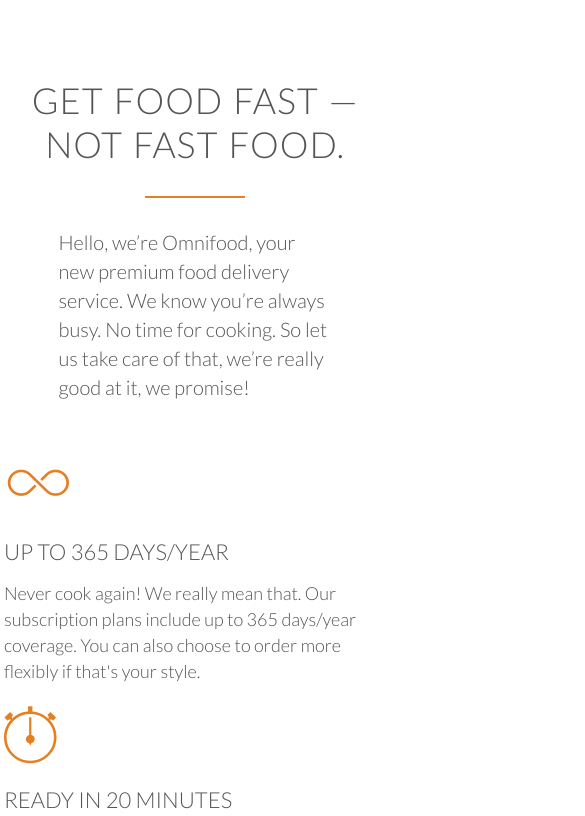
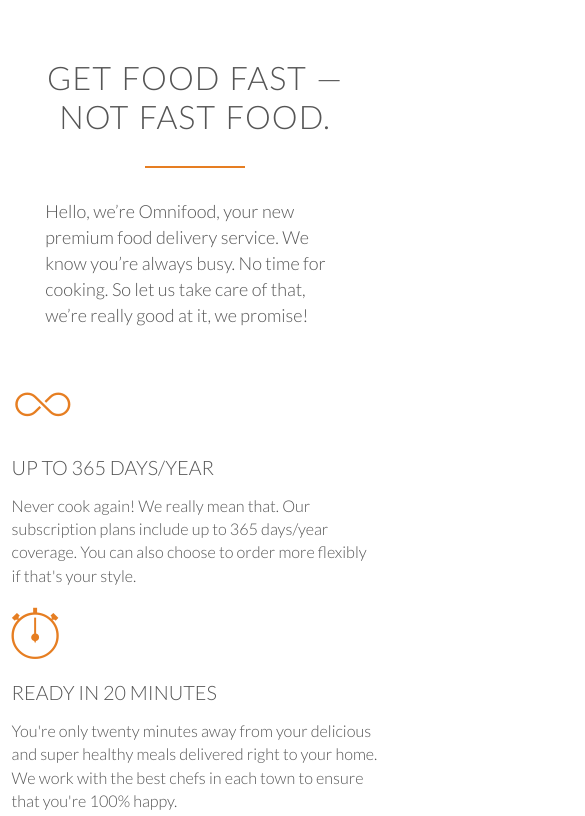
Before and after one commit to ventureful/pixel-perfect-responsive-websites, a plain HTML site: page omnifood/index.html in a window 390 px wide. Shown: the part 846-1662 px from the top of the page, 585 px wide, since content can reach past the window. Drawn offline with Linux system fonts and the light colour scheme; files whose address does not match are found by name.

Commit message:
making the website responsive with media queries

```diff
--- a/omnifood/index.html
+++ b/omnifood/index.html
@@ -1,14 +1,16 @@
 <!DOCTYPE html>
 <html lang="en">
     <head>
-        <meta charset="UTF-8">
-        <title>Omnifood</title>
+        <meta charset="UTF-8" name="viewport" content="width=device=width, initial-scale=1.0">
 
         <link rel="stylesheet" type="text/css" href="node_modules/normalize.css/normalize.css">
         <link rel="stylesheet" type="text/css" href="vendors/css/grid.css">
         <link rel="stylesheet" type="text/css" href="vendors/css/ionicons.min.css">
         <link rel="stylesheet" type="text/css" href="resources/css/style.css">
+        <link rel="stylesheet" type="text/css" href="resources/css/queries.css">
         <link href="https://fonts.googleapis.com/css2?family=Lato:ital,wght@0,100;0,300;0,400;1,300&display=swap" rel="stylesheet" type="text/css">
+
+        <title>Omnifood</title>
     </head>
 
     <body>
--- /dev/null
+++ b/omnifood/resources/css/queries.css
@@ -0,0 +1,41 @@
+/**** These resolutions are from 2015 iPhones and iPads ****/
+
+
+/*big tablets to small monitors: widths smaller than the 1200px*/
+@media only screen and (max-width: 1200px) {
+    .hero-text-box {
+    width: 100%;
+    padding: 0 2%;
+    }
+
+    .row {
+        padding: 0 2%;
+    }
+}
+
+/*small tablets to big tablets in portrait mode: from 768 - 1023px*/
+@media only screen and (max-width: 1023px) {
+    body {
+        font-size: 18px;
+    }
+
+    section {
+        padding: 60px 0;
+    }
+
+    .long-copy {
+    width: 80%;
+    margin-left: 10%;
+    }
+
+}
+
+/*large phones to small tablets: from 481 - 767px*/
+@media only screen and (max-width: 767px) {
+
+}
+
+/*small phones: from 0 - 480px*/
+@media only screen and (max-width: 480px) {
+
+}
--- a/omnifood/resources/css/style.css
+++ b/omnifood/resources/css/style.css
@@ -60,6 +60,7 @@
     width: 70%;
     margin-left: 15%; /*(100 - 70% width)/2*/
 }
+
 .box p {
     font-size: 90%;
     line-height: 145%;
```
Also changed, not shown: omnifood/planning/breakpoints.png (added), 1 other file.
